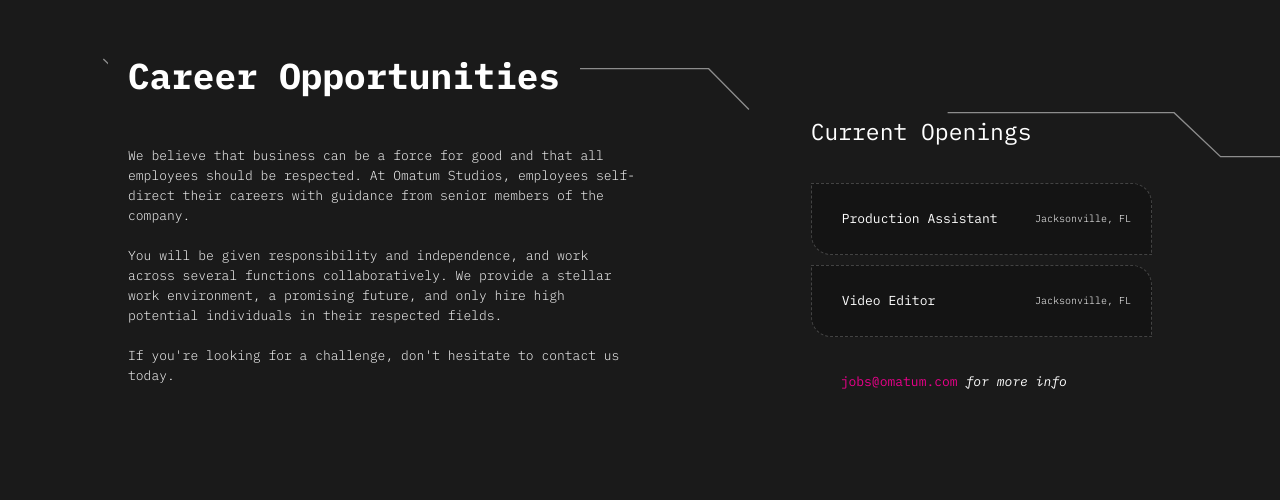
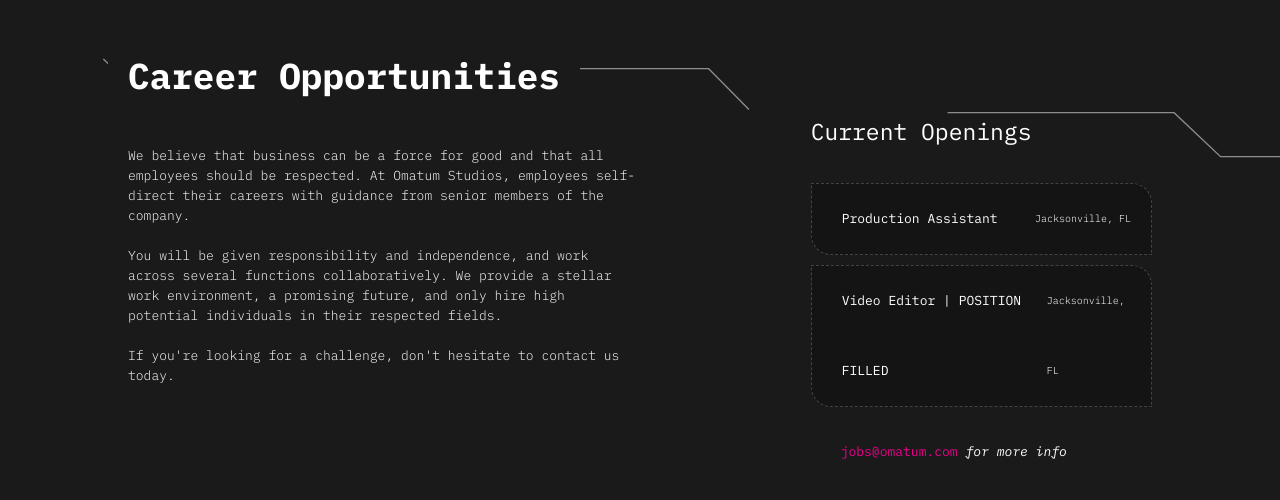
Before and after one commit to omatum/omatum.studio, a plain HTML site: page index.html in a window 1280 px wide. Shown: the part 3481-3981 px from the top of the page. Drawn offline with Linux system fonts and the light colour scheme; a script that the page names is missing.

Commit message:
Update index.html

```diff
--- a/index.html
+++ b/index.html
@@ -595,7 +595,7 @@
                 <div class="location">Jacksonville, FL</div>
               </li>
               <li class="job">
-                <div class="role">Video Editor</div>
+                <div class="role">Video Editor | POSITION FILLED</div>
                 <div class="location">Jacksonville, FL</div>
               </li>
               <li class="email"><a href="mailto:jobs@omatum.com">jobs@omatum.com</a> for more info</li>
```
